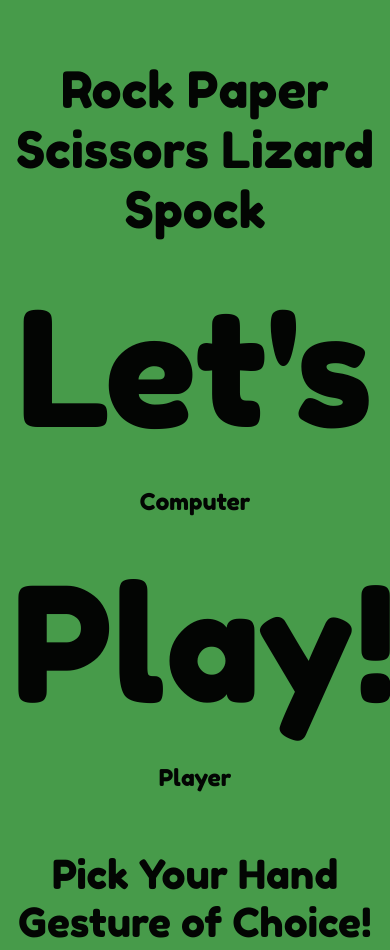
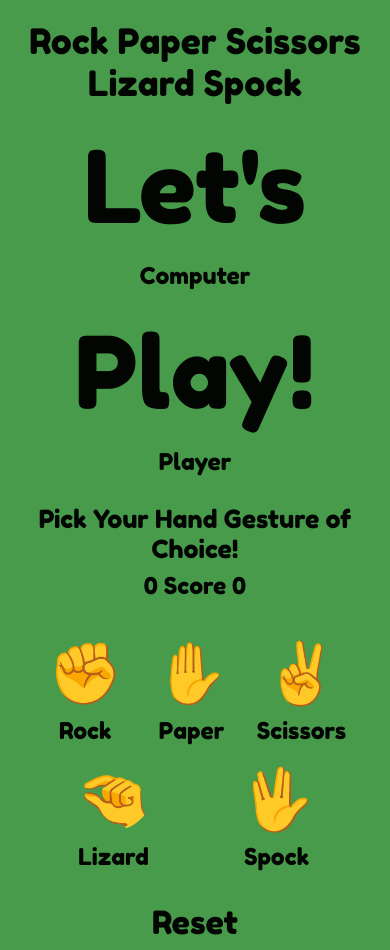
Before and after one commit to MickDellaert/01-rock-paper-scissors-lizard-spock, a plain HTML site: page index.html in a window 390 px wide. Shown: the top 950 px of the page. Drawn offline with nearby package versions, Linux system fonts and the light colour scheme.

Commit message:
adding media queries for mobile

```diff
--- a/style.css
+++ b/style.css
@@ -12,7 +12,7 @@ body {
     text-align: center;
     font-family: 'Fredoka One', cursive;
     color: #030503;
-    }
+}
 
 h1 {
     font-size: 50px;
@@ -50,6 +50,31 @@ button {
     font-size: 60px;
 
 }
+
 .win-results {
     margin-top: 50px;
 }
+
+@media (max-width: 576px) {
+    body {
+        margin-top: 20px;
+    }
+
+    .selection button {
+        font-size: 100px;
+    }
+
+    .win-results {
+        margin-top: 20px;
+    }
+
+    h1 {
+        font-size: 35px;
+    }
+
+    h2 {
+        font-size: 25px;
+    }
+
+
+}
```
